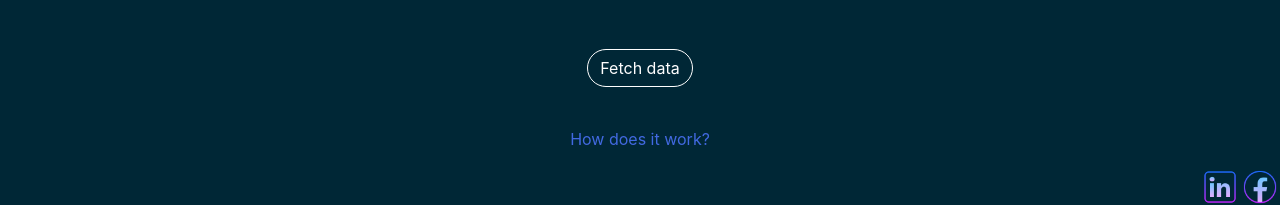
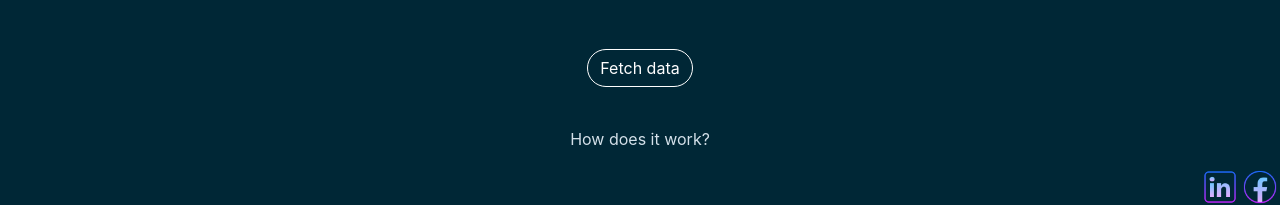
Before and after one commit to SidnevIgor/api-buddy-react, a React (Create React App) app: page / in a window 1280 px wide. Shown: the part 3000-3205 px from the top of the page. Built offline with nearby package versions, Linux system fonts and the light colour scheme; no server answers.

Commit message:
Adding styles

```diff
--- a/src/components/add-footer.jsx
+++ b/src/components/add-footer.jsx
@@ -19,7 +19,7 @@ export default class AddFooter extends Component {
   };
   render() {
     return (
-      <div style = {{backgroundColor: "#002736", textAlign: "center"}}>
+      <div style = {{ backgroundColor: "#002736", textAlign: "center" }}>
         <div className = "add-border">
         </div>
         <div style = {{ width: "80%" }} className = "middle-align">
--- a/src/components/fetching.jsx
+++ b/src/components/fetching.jsx
@@ -18,14 +18,14 @@ export default class Fetching extends Component {
         <h3 className="pl-5" style = {{fontWeight: "300", color: this.props.headingClr}}>{this.props.addHeading}</h3>
         <div className="d-flex justify-content-center">
 
-          <textarea type='text' style={{ height: "400px", width: "500px", backgroundColor: this.props.headingClr, color: this.props.backgroundClr, resize: "none", fontSize: "18px" }}
+          <textarea type='text' style={{ height: "400px", width: "550px", backgroundColor: this.props.headingClr, color: this.props.backgroundClr, resize: "none", fontSize: "18px" }}
             data-gramm_editor="false"
             className="m-5"
             value={this.state.query}
             onChange={(event) => this.handleChange(event)}
           ></textarea>
 
-        <textarea type='text' style={{ height: "400px", width: "500px", backgroundColor: this.props.headingClr, color: this.props.backgroundClr, resize: "none", fontSize: "18px" }}
+        <textarea type='text' style={{ height: "400px", width: "550px", backgroundColor: this.props.headingClr, color: this.props.backgroundClr, resize: "none", fontSize: "18px" }}
             data-gramm_editor="false"
             className="m-5"
             value={this.state.items}
--- a/src/components/index.css
+++ b/src/components/index.css
@@ -97,7 +97,7 @@
   font-weight: 400;
   color: royalblue;
   overflow: hidden;
-  background: linear-gradient(to right, #D1DF2B, #D1DF2B 50%, royalblue 50%);
+  background: linear-gradient(to right, #D1DF2B, #D1DF2B 50%, #D3E0E9 50%);
   background-clip: text;
   -webkit-background-clip: text;
   -webkit-text-fill-color: transparent;
```
